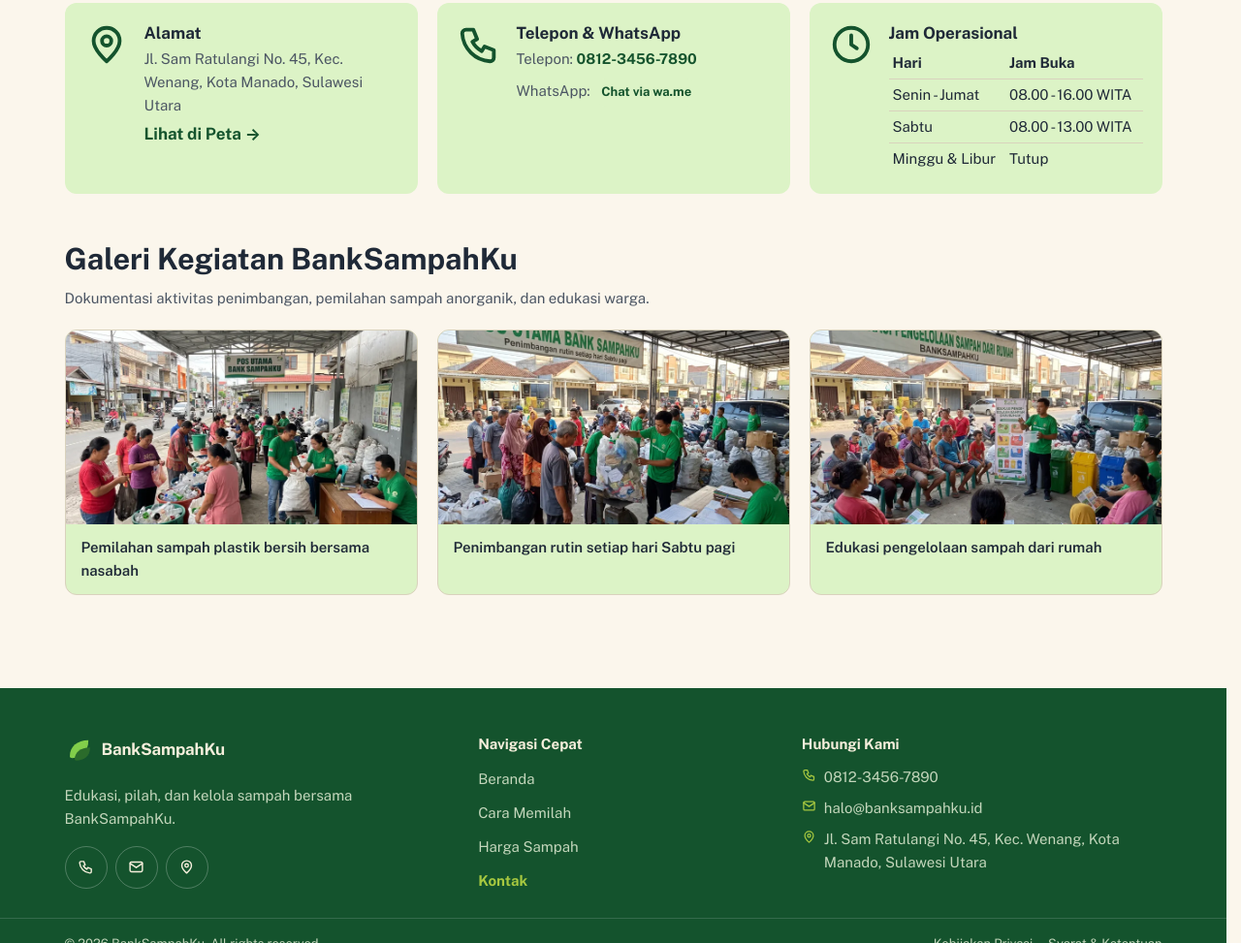
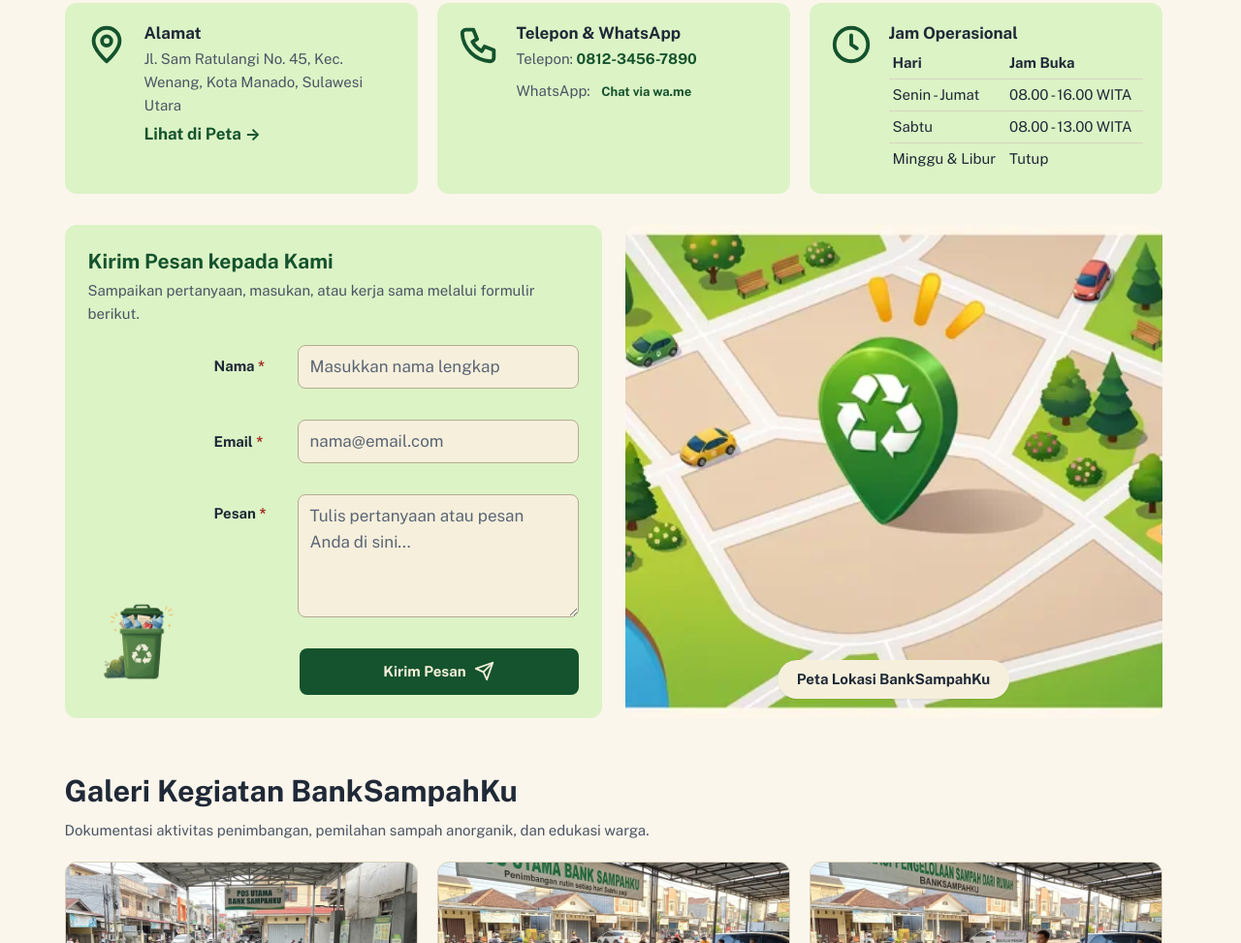
Before and after one commit to DaxnGo/BankSampahKu, a plain HTML site: page kontak.html in a window 1280 px wide. Shown: the part 384-1357 px from the top of the page at 97% size. Drawn offline with Linux system fonts and the light colour scheme.

Commit message:
Revert "refactor: hapus formulir kontak dan peta dari halaman kontak"
This reverts commit 3de06100193af16038860735034f780be7d4e4f5.

```diff
--- a/js/kontak.js
+++ b/js/kontak.js
@@ -2,7 +2,7 @@
 // Tujuan : Validasi formulir kontak dan pembesar foto galeri.
 
 document.addEventListener("DOMContentLoaded", function () {
-  const contactForm = document.getElementById("contactForm");
+  const contactForm = document.querySelector(".contact-form form") || document.querySelector("form");
 
   if (contactForm) {
     const nameInput = contactForm.querySelector('input[type="text"]');
--- a/kontak.html
+++ b/kontak.html
@@ -93,7 +93,7 @@
           <div class="info-content">
             <h2>Alamat</h2>
             <p>Jl. Sam Ratulangi No. 45, Kec. Wenang, Kota Manado, Sulawesi Utara</p>
-            <a class="contact-link" href="https://www.google.com/maps/search/?api=1&amp;query=Jl.+Sam+Ratulangi+No.+45+Kec.+Wenang+Kota+Manado" target="_blank" rel="noopener noreferrer">Lihat di Peta &rarr;</a>
+            <a class="contact-link" href="#peta-lokasi">Lihat di Peta &rarr;</a>
           </div>
         </article>
 
@@ -143,6 +143,70 @@
           </div>
         </article>
 
+      </div>
+    </section>
+
+    <section class="contact-main-section">
+      <div class="container contact-main-grid">
+
+        <div class="form-card">
+          <h2>Kirim Pesan kepada Kami</h2>
+          <p class="form-subtitle">Sampaikan pertanyaan, masukan, atau kerja sama melalui formulir berikut.</p>
+
+          <div class="form-layout">
+            <div class="bin-illustration" aria-hidden="true">
+              <img src="img/Icon-Tempat-Sampah.png" alt="Ilustrasi tempat sampah daur ulang dengan logo BankSampahKu" width="110" height="110">
+            </div>
+
+            <form id="contactForm" class="contact-form" novalidate>
+              <div class="form-group">
+                <div class="form-row">
+                  <label for="nama">Nama <span class="required-mark">*</span></label>
+                  <input type="text" id="nama" name="nama" placeholder="Masukkan nama lengkap" required>
+                </div>
+                <span class="error-message" id="error-nama" role="alert"></span>
+              </div>
+
+              <div class="form-group">
+                <div class="form-row">
+                  <label for="email">Email <span class="required-mark">*</span></label>
+                  <input type="email" id="email" name="email" placeholder="nama@email.com" required>
+                </div>
+                <span class="error-message" id="error-email" role="alert"></span>
+              </div>
+
+              <div class="form-group">
+                <div class="form-row form-row-top">
+                  <label for="pesan">Pesan <span class="required-mark">*</span></label>
+                  <textarea id="pesan" name="pesan" rows="4" placeholder="Tulis pertanyaan atau pesan Anda di sini..." required></textarea>
+                </div>
+                <span class="error-message" id="error-pesan" role="alert"></span>
+              </div>
+
+              <div class="form-submit-wrap">
+                <button type="submit" class="btn-submit">
+                  <span>Kirim Pesan</span>
+                  <svg class=" ikon ikon-send" viewBox="0 0 24 24" fill="none" stroke="currentColor" stroke-width="2" stroke-linecap="round" stroke-linejoin="round" aria-hidden="true" focusable="false"><path d="m22 2-7 20-4-9-9-4 20-7Z"/><path d="M22 2 11 13"/></svg>
+                </button>
+              </div>
+
+              <div id="formSuccess" class="form-success" role="status" hidden>
+                Terima kasih! Pesan Anda berhasil dikirim dan akan segera kami balas.
+              </div>
+            </form>
+          </div>
+        </div>
+
+          <div class="map-card" id="peta-lokasi">
+            <div class="map-illustration">
+              <picture>
+                <source type="image/webp" srcset="img/web/Peta-Kontak-800.webp 800w, img/web/Peta-Kontak-1600.webp 1600w" sizes="(max-width: 900px) 100vw, 45vw">
+                <img src="img/web/Peta-Kontak-1600.webp"
+                alt="Peta lokasi menuju pos utama BankSampahKu" width="1600" height="679" loading="lazy" decoding="async">
+              </picture>
+              <span class="map-badge">Peta Lokasi BankSampahKu</span>
+            </div>
+          </div>
       </div>
     </section>
 
@@ -199,7 +263,7 @@
         <div class="social-icons">
           <a href="tel:+6281234567890" class="social-btn" aria-label="Telepon BankSampahKu"><svg class="ikon" viewBox="0 0 24 24" fill="none" stroke="currentColor" stroke-width="2" stroke-linecap="round" stroke-linejoin="round" aria-hidden="true" focusable="false"><path d="M5 4h4l2 5-2.5 1.5a12 12 0 0 0 5 5L15 13l5 2v4a2 2 0 0 1-2 2A16 16 0 0 1 3 6a2 2 0 0 1 2-2Z"/></svg></a>
           <a href="mailto:halo@banksampahku.id" class="social-btn" aria-label="Email BankSampahKu"><svg class="ikon" viewBox="0 0 24 24" fill="none" stroke="currentColor" stroke-width="2" stroke-linecap="round" stroke-linejoin="round" aria-hidden="true" focusable="false"><rect x="3" y="5" width="18" height="14" rx="2"/><path d="m3 7 9 6 9-6"/></svg></a>
-          <a href="https://www.google.com/maps/search/?api=1&amp;query=Jl.+Sam+Ratulangi+No.+45+Kec.+Wenang+Kota+Manado" target="_blank" rel="noopener noreferrer" class="social-btn" aria-label="Lokasi BankSampahKu"><svg class="ikon" viewBox="0 0 24 24" fill="none" stroke="currentColor" stroke-width="2" stroke-linecap="round" stroke-linejoin="round" aria-hidden="true" focusable="false"><path d="M12 21s-7-6-7-11a7 7 0 1 1 14 0c0 5-7 11-7 11Z"/><circle cx="12" cy="10" r="2.5"/></svg></a>
+          <a href="kontak.html#peta-lokasi" class="social-btn" aria-label="Lokasi BankSampahKu"><svg class="ikon" viewBox="0 0 24 24" fill="none" stroke="currentColor" stroke-width="2" stroke-linecap="round" stroke-linejoin="round" aria-hidden="true" focusable="false"><path d="M12 21s-7-6-7-11a7 7 0 1 1 14 0c0 5-7 11-7 11Z"/><circle cx="12" cy="10" r="2.5"/></svg></a>
         </div>
       </div>
 
```
